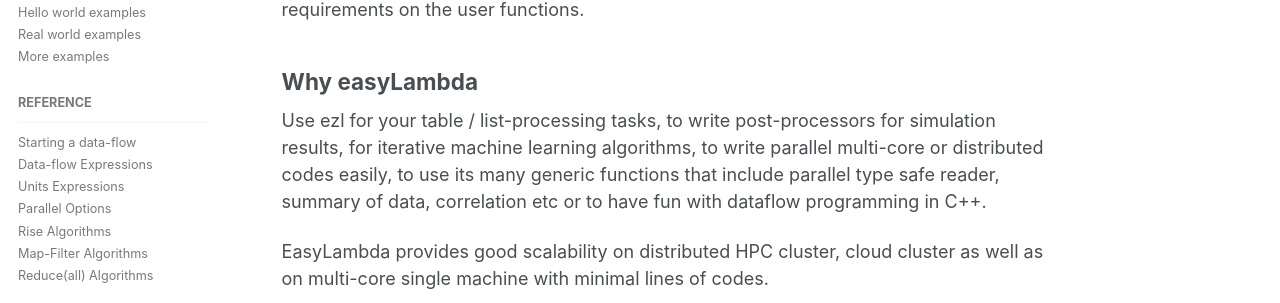
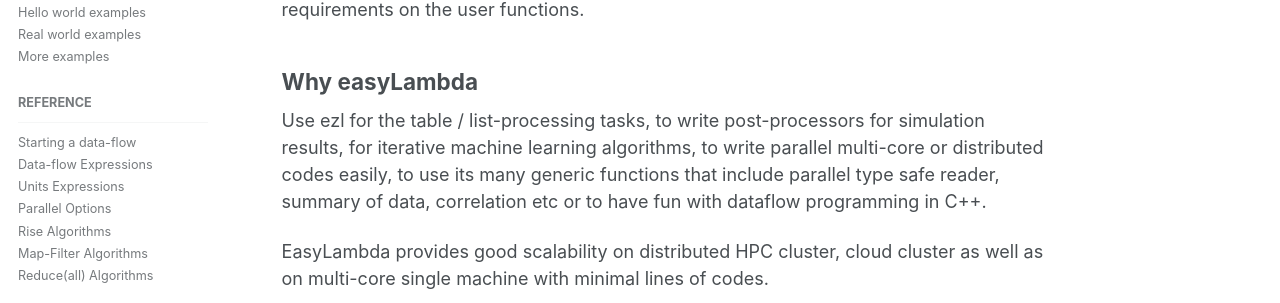
Before and after one commit to haptork/easyLambda, a Jekyll site: the page built from index.md, in a window 1280 px wide and 900 px high, scrolled down 781 px. Shown: the part 150-453 px from the top of the window. Built offline with Jekyll 4.4.1, drawn with Linux system fonts in a browser that asks for light colours.

Commit message:
Minor fixes in index and real world ex.

```diff
--- a/index.md
+++ b/index.md
@@ -42,7 +42,7 @@
 
 ## Why easyLambda
 
-Use ezl for your table / list-processing tasks, to write post-processors for
+Use ezl for the table / list-processing tasks, to write post-processors for
 simulation results, for iterative machine learning algorithms, to write
 parallel multi-core or distributed codes easily, to use its many generic
 functions that include parallel type safe reader, summary of data, correlation
```
Also changed, not shown: _docs/04-real-world.md (+1 -2 lines).
